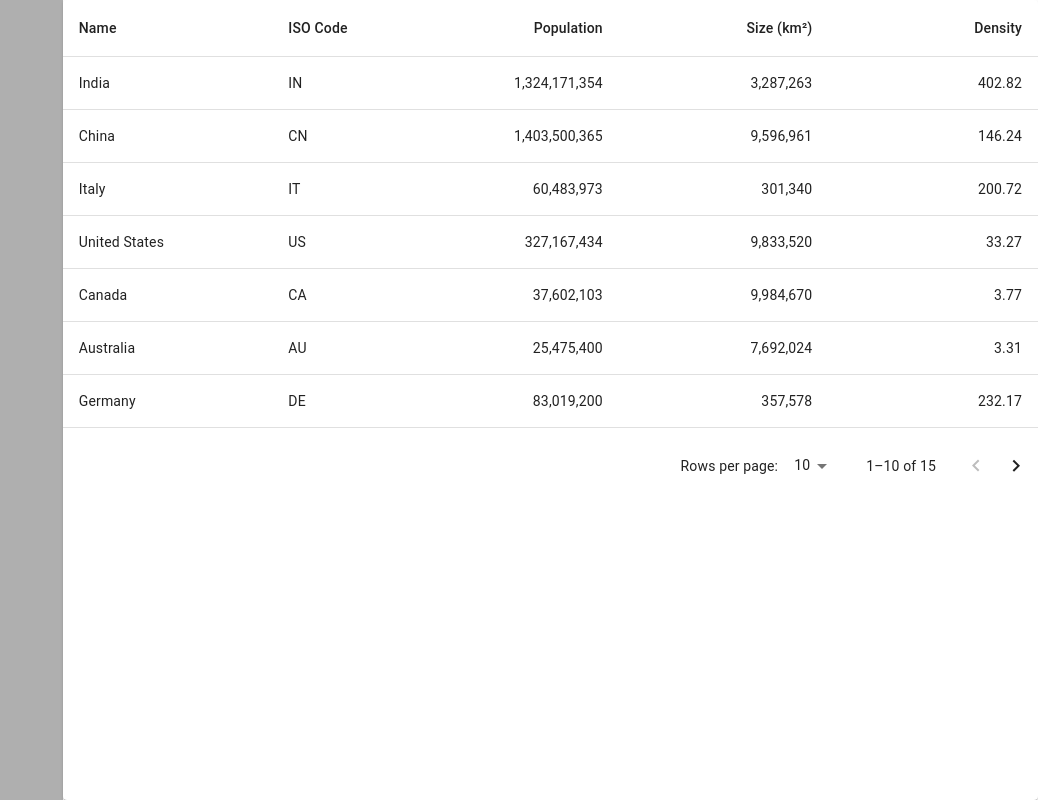
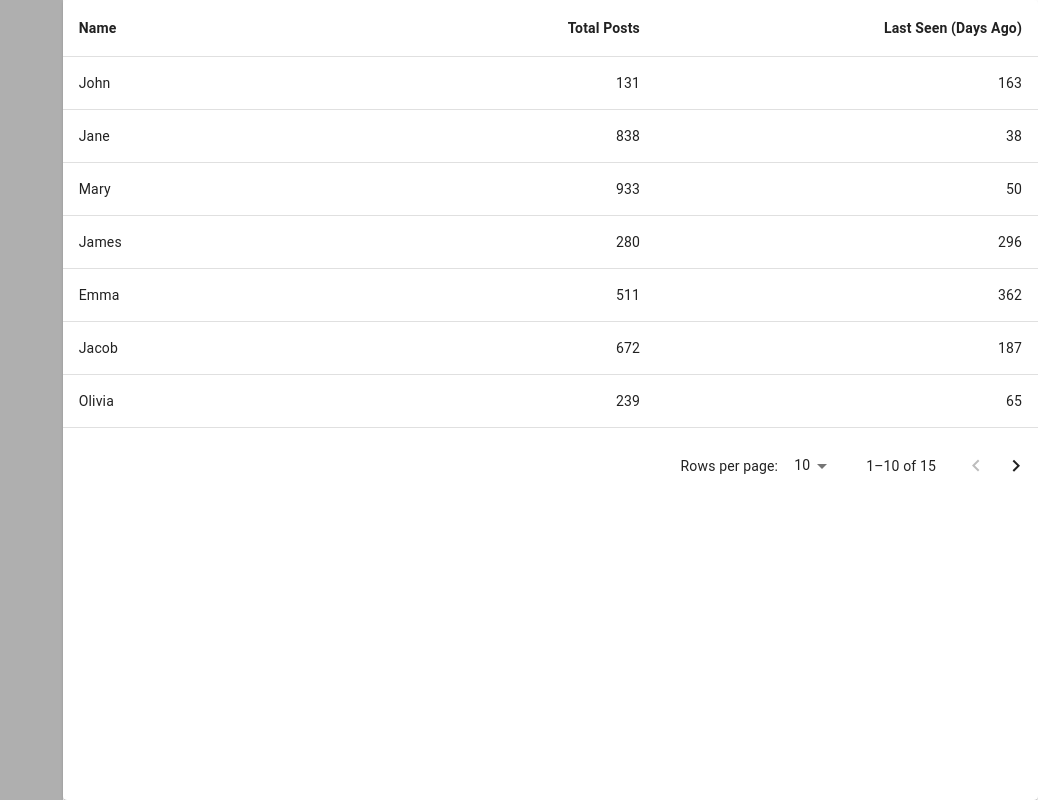
Before and after one commit to compsci320/campuswire-stats, a React (Create React App) app: page /engagement in a window 1280 px wide. Shown: the whole page, without its empty margins (242-1280 px from the left). Built offline with nearby package versions, Linux system fonts and the light colour scheme.

Commit message:
edited table

```diff
--- a/src/components/engagetable/engagetable.tsx
+++ b/src/components/engagetable/engagetable.tsx
@@ -8,8 +8,9 @@ import TableHead from '@mui/material/TableHead';
 import TablePagination from '@mui/material/TablePagination';
 import TableRow from '@mui/material/TableRow';
 
+//******************************* Random Data Generation *******************************
 interface Column {
-  id: 'name' | 'code' | 'population' | 'size' | 'density';
+  id: 'name' | 'totalPosts' | 'lastSeenDaysAgo';
   label: string;
   minWidth?: number;
   align?: 'right';
@@ -17,66 +18,33 @@ interface Column {
 }
 
 const columns: readonly Column[] = [
-  { id: 'name', label: 'Name', minWidth: 170 },
-  { id: 'code', label: 'ISO\u00a0Code', minWidth: 100 },
+  { id: 'name', label: 'Name', minWidth: 100 },
+  { id: 'totalPosts', label: 'Total Posts', minWidth: 100, align: 'right' },
   {
-    id: 'population',
-    label: 'Population',
-    minWidth: 170,
+    id: 'lastSeenDaysAgo',
+    label: 'Last Seen (Days Ago)',
+    minWidth: 100,
     align: 'right',
-    format: (value: number) => value.toLocaleString('en-US'),
-  },
-  {
-    id: 'size',
-    label: 'Size\u00a0(km\u00b2)',
-    minWidth: 170,
-    align: 'right',
-    format: (value: number) => value.toLocaleString('en-US'),
-  },
-  {
-    id: 'density',
-    label: 'Density',
-    minWidth: 170,
-    align: 'right',
-    format: (value: number) => value.toFixed(2),
+    format: (value: number) => value.toString(),
   },
 ];
 
 interface Data {
   name: string;
-  code: string;
-  population: number;
-  size: number;
-  density: number;
+  totalPosts: number;
+  lastSeenDaysAgo: number;
 }
 
-function createData(
-  name: string,
-  code: string,
-  population: number,
-  size: number,
-): Data {
-  const density = population / size;
-  return { name, code, population, size, density };
+function createData(name: string, totalPosts: number, lastSeenDaysAgo: number): Data {
+  return { name, totalPosts, lastSeenDaysAgo };
 }
 
-const rows = [
-  createData('India', 'IN', 1324171354, 3287263),
-  createData('China', 'CN', 1403500365, 9596961),
-  createData('Italy', 'IT', 60483973, 301340),
-  createData('United States', 'US', 327167434, 9833520),
-  createData('Canada', 'CA', 37602103, 9984670),
-  createData('Australia', 'AU', 25475400, 7692024),
-  createData('Germany', 'DE', 83019200, 357578),
-  createData('Ireland', 'IE', 4857000, 70273),
-  createData('Mexico', 'MX', 126577691, 1972550),
-  createData('Japan', 'JP', 126317000, 377973),
-  createData('France', 'FR', 67022000, 640679),
-  createData('United Kingdom', 'GB', 67545757, 242495),
-  createData('Russia', 'RU', 146793744, 17098246),
-  createData('Nigeria', 'NG', 200962417, 923768),
-  createData('Brazil', 'BR', 210147125, 8515767),
-];
+const names = ['John', 'Jane', 'Mary', 'James', 'Emma', 'Jacob', 'Olivia', 'Noah', 'Sophia', 'Mia', 'Charlotte', 'Amelia', 'Harper', 'Evelyn', 'Abigail'];
+const rows = names.map(name => createData(name, Math.floor(Math.random() * 1000), Math.floor(Math.random() * 365)));
+
+// ******* end random data generation ********
+
+
 
 export default function StickyHeadTable() {
   const [page, setPage] = React.useState(0);
@@ -101,7 +69,7 @@ export default function StickyHeadTable() {
                 <TableCell
                   key={column.id}
                   align={column.align}
-                  style={{ minWidth: column.minWidth }}
+                  style={{ minWidth: column.minWidth, fontWeight: 'bold' }}
                 >
                   {column.label}
                 </TableCell>
@@ -113,7 +81,7 @@ export default function StickyHeadTable() {
               .slice(page * rowsPerPage, page * rowsPerPage + rowsPerPage)
               .map((row) => {
                 return (
-                  <TableRow hover role="checkbox" tabIndex={-1} key={row.code}>
+                  <TableRow hover role="checkbox" tabIndex={-1} key={row.name}>
                     {columns.map((column) => {
                       const value = row[column.id];
                       return (
```
